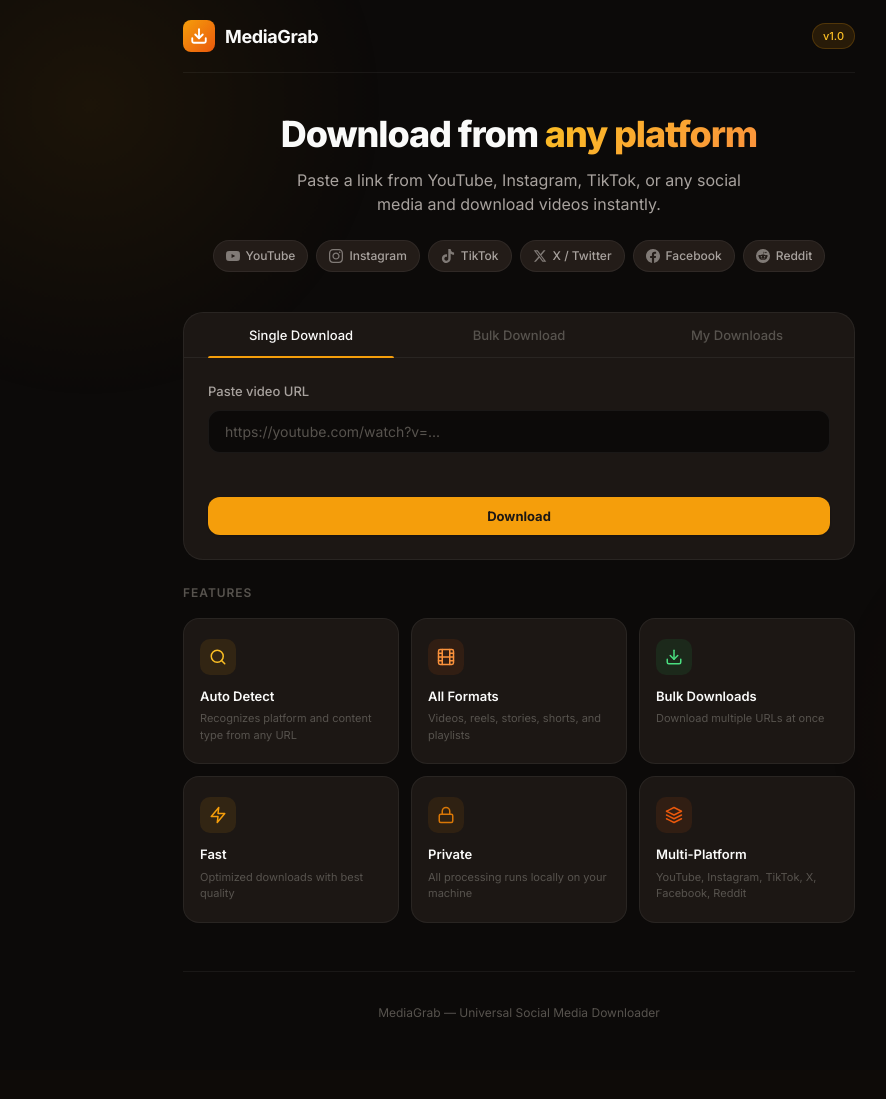
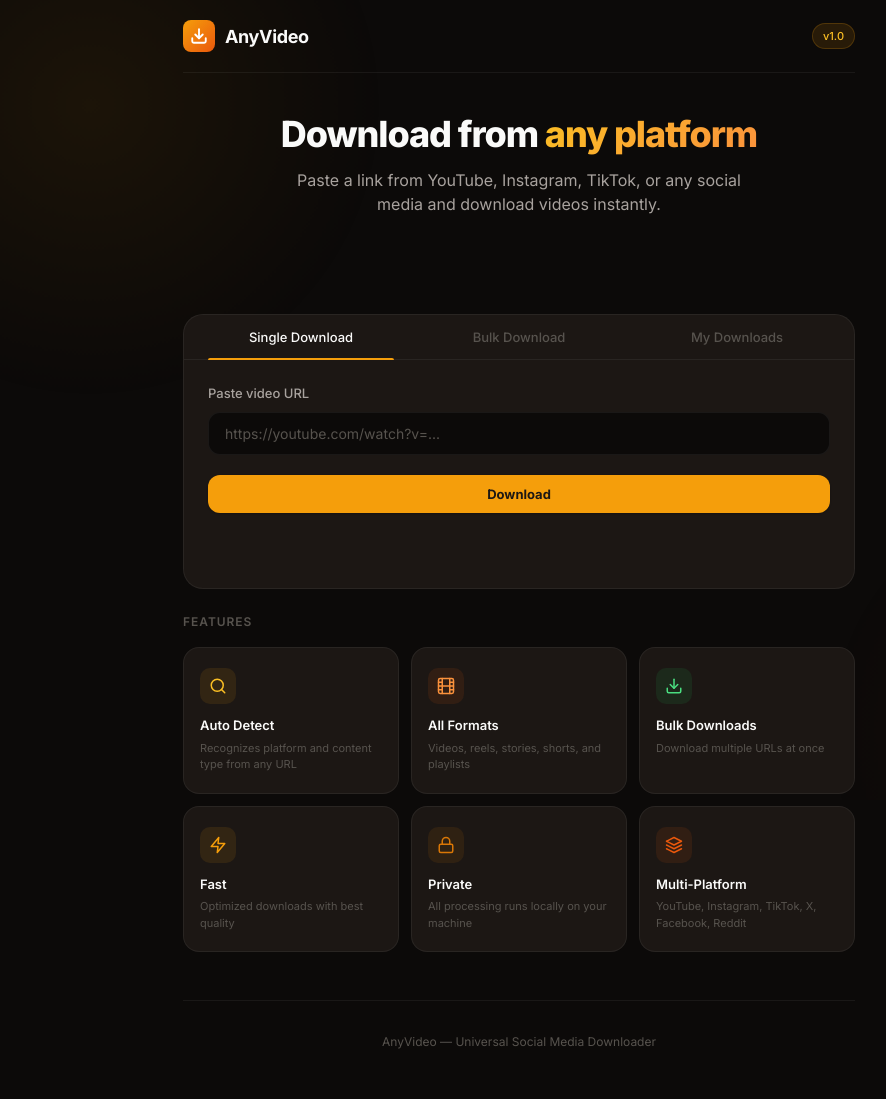
Before and after one commit to Flute22/video_downloader, a Flask app: page /app in a window 1280 px wide. Shown: the whole page, without its empty margins (121-1007 px from the left). Before the commit the page ends 1017 px from the top, so only its background shows below. Run offline with Flask 3, Linux system fonts and the light colour scheme; some libraries are stand-ins or nearby versions.

Commit message:
fix the name of app

```diff
--- a/build_action.py
+++ b/build_action.py
@@ -12,6 +12,6 @@ PyInstaller.__main__.run([
     'desktop_app.py',
     '--onefile',
     '--windowed',
-    '--name=MediaGrab',
+    '--name=AnyVideo',
     f'--add-data={custom_tkinter_path}{separator}customtkinter'
 ])
--- a/templates/index.html
+++ b/templates/index.html
@@ -3,7 +3,7 @@
 <head>
     <meta charset="UTF-8">
     <meta name="viewport" content="width=device-width, initial-scale=1.0">
-    <title>MediaGrab - Social Media Downloader</title>
+    <title>AnyVideo - Social Media Downloader</title>
     <link rel="preconnect" href="https://fonts.googleapis.com">
     <link href="https://fonts.googleapis.com/css2?family=Inter:wght@300;400;500;600;700;800&display=swap" rel="stylesheet">
     <style>
@@ -576,7 +576,7 @@
                         <line x1="12" y1="15" x2="12" y2="3"/>
                     </svg>
                 </div>
-                <span class="navbar-title">MediaGrab</span>
+                <span class="navbar-title">AnyVideo</span>
             </div>
             <span class="navbar-badge">v1.0</span>
         </nav>
@@ -585,32 +585,7 @@
         <section class="hero">
             <h1>Download from <span>any platform</span></h1>
             <p>Paste a link from YouTube, Instagram, TikTok, or any social media and download videos instantly.</p>
-            <div class="platforms">
-                <span class="pill">
-                    <svg viewBox="0 0 24 24" fill="currentColor"><path d="M23.498 6.186a3.016 3.016 0 0 0-2.122-2.136C19.505 3.545 12 3.545 12 3.545s-7.505 0-9.377.505A3.017 3.017 0 0 0 .502 6.186C0 8.07 0 12 0 12s0 3.93.502 5.814a3.016 3.016 0 0 0 2.122 2.136c1.871.505 9.376.505 9.376.505s7.505 0 9.377-.505a3.015 3.015 0 0 0 2.122-2.136C24 15.93 24 12 24 12s0-3.93-.502-5.814zM9.545 15.568V8.432L15.818 12l-6.273 3.568z"/></svg>
-                    YouTube
-                </span>
-                <span class="pill">
-                    <svg viewBox="0 0 24 24" fill="currentColor"><path d="M12 2.163c3.204 0 3.584.012 4.85.07 3.252.148 4.771 1.691 4.919 4.919.058 1.265.069 1.645.069 4.849 0 3.205-.012 3.584-.069 4.849-.149 3.225-1.664 4.771-4.919 4.919-1.266.058-1.644.07-4.85.07-3.204 0-3.584-.012-4.849-.07-3.26-.149-4.771-1.699-4.919-4.92-.058-1.265-.07-1.644-.07-4.849 0-3.204.013-3.583.07-4.849.149-3.227 1.664-4.771 4.919-4.919 1.266-.057 1.645-.069 4.849-.069zm0-2.163c-3.259 0-3.667.014-4.947.072-4.358.2-6.78 2.618-6.98 6.98-.059 1.281-.073 1.689-.073 4.948 0 3.259.014 3.668.072 4.948.2 4.358 2.618 6.78 6.98 6.98 1.281.058 1.689.072 4.948.072 3.259 0 3.668-.014 4.948-.072 4.354-.2 6.782-2.618 6.979-6.98.059-1.28.073-1.689.073-4.948 0-3.259-.014-3.667-.072-4.947-.196-4.354-2.617-6.78-6.979-6.98-1.281-.059-1.69-.073-4.949-.073zm0 5.838c-3.403 0-6.162 2.759-6.162 6.162s2.759 6.163 6.162 6.163 6.162-2.759 6.162-6.163c0-3.403-2.759-6.162-6.162-6.162zm0 10.162c-2.209 0-4-1.79-4-4 0-2.209 1.791-4 4-4s4 1.791 4 4c0 2.21-1.791 4-4 4zm6.406-11.845c-.796 0-1.441.645-1.441 1.44s.645 1.44 1.441 1.44c.795 0 1.439-.645 1.439-1.44s-.644-1.44-1.439-1.44z"/></svg>
-                    Instagram
-                </span>
-                <span class="pill">
-                    <svg viewBox="0 0 24 24" fill="currentColor"><path d="M12.525.02c1.31-.02 2.61-.01 3.91-.02.08 1.53.63 3.09 1.75 4.17 1.12 1.11 2.7 1.62 4.24 1.79v4.03c-1.44-.05-2.89-.35-4.2-.97-.57-.26-1.1-.59-1.62-.93-.01 2.92.01 5.84-.02 8.75-.08 1.4-.54 2.79-1.35 3.94-1.31 1.92-3.58 3.17-5.91 3.21-1.43.08-2.86-.31-4.08-1.03-2.02-1.19-3.44-3.37-3.65-5.71-.02-.5-.03-1-.01-1.49.18-1.9 1.12-3.72 2.58-4.96 1.66-1.44 3.98-2.13 6.15-1.72.02 1.48-.04 2.96-.04 4.44-.99-.32-2.15-.23-3.02.37-.63.41-1.11 1.04-1.36 1.75-.21.51-.15 1.07-.14 1.61.24 1.64 1.82 3.02 3.5 2.87 1.12-.01 2.19-.66 2.77-1.61.19-.33.4-.67.41-1.06.1-1.79.06-3.57.07-5.36.01-4.03-.01-8.05.02-12.07z"/></svg>
-                    TikTok
-                </span>
-                <span class="pill">
-                    <svg viewBox="0 0 24 24" fill="currentColor"><path d="M18.244 2.25h3.308l-7.227 8.26 8.502 11.24H16.17l-5.214-6.817L4.99 21.75H1.68l7.73-8.835L1.254 2.25H8.08l4.713 6.231zm-1.161 17.52h1.833L7.084 4.126H5.117z"/></svg>
-                    X / Twitter
-                </span>
-                <span class="pill">
-                    <svg viewBox="0 0 24 24" fill="currentColor"><path d="M24 12.073c0-6.627-5.373-12-12-12s-12 5.373-12 12c0 5.99 4.388 10.954 10.125 11.854v-8.385H7.078v-3.47h3.047V9.43c0-3.007 1.792-4.669 4.533-4.669 1.312 0 2.686.235 2.686.235v2.953H15.83c-1.491 0-1.956.925-1.956 1.874v2.25h3.328l-.532 3.47h-2.796v8.385C19.612 23.027 24 18.062 24 12.073z"/></svg>
-                    Facebook
-                </span>
-                <span class="pill">
-                    <svg viewBox="0 0 24 24" fill="currentColor"><path d="M12 0A12 12 0 0 0 0 12a12 12 0 0 0 12 12 12 12 0 0 0 12-12A12 12 0 0 0 12 0zm5.01 4.744c.688 0 1.25.561 1.25 1.249a1.25 1.25 0 0 1-2.498.056l-2.597-.547-.8 3.747c1.824.07 3.48.632 4.674 1.488.308-.309.73-.491 1.207-.491.968 0 1.754.786 1.754 1.754 0 .716-.435 1.333-1.01 1.614a3.111 3.111 0 0 1 .042.52c0 2.694-3.13 4.87-7.004 4.87-3.874 0-7.004-2.176-7.004-4.87 0-.183.015-.366.043-.534A1.748 1.748 0 0 1 4.028 12c0-.968.786-1.754 1.754-1.754.463 0 .898.196 1.207.49 1.207-.883 2.878-1.43 4.744-1.487l.885-4.182a.342.342 0 0 1 .14-.197.35.35 0 0 1 .238-.042l2.906.617a1.214 1.214 0 0 1 1.108-.701zM9.25 12C8.561 12 8 12.562 8 13.25c0 .687.561 1.248 1.25 1.248.687 0 1.248-.561 1.248-1.249 0-.688-.561-1.249-1.249-1.249zm5.5 0c-.687 0-1.248.561-1.248 1.25 0 .687.561 1.248 1.249 1.248.688 0 1.249-.561 1.249-1.249 0-.687-.562-1.249-1.25-1.249zm-5.466 3.99a.327.327 0 0 0-.231.094.33.33 0 0 0 0 .463c.842.842 2.484.913 2.961.913.477 0 2.105-.056 2.961-.913a.361.361 0 0 0 .029-.463.33.33 0 0 0-.464 0c-.547.533-1.684.73-2.512.73-.828 0-1.979-.196-2.512-.73a.326.326 0 0 0-.232-.095z"/></svg>
-                    Reddit
-                </span>
-            </div>
+            <div class="platforms" style="min-height: 34px;"></div>
         </section>
 
         <!-- Main card -->
@@ -623,10 +598,9 @@
 
             <div class="tab-body">
                 <!-- Single -->
-                <div id="panel-single" class="tab-panel active">
+                <div id="panel-single" class="tab-panel active" style="min-height: 180px;">
                     <label for="single-url">Paste video URL</label>
                     <input id="single-url" class="input" type="url" placeholder="https://youtube.com/watch?v=..." spellcheck="false" autocomplete="off" />
-                    <div id="detected-platform" class="detected"></div>
                     <div class="btn-row">
                         <button id="btn-single" class="btn btn-primary btn-full" onclick="downloadSingle()">
                             <span id="single-spinner" class="spinner"></span>
@@ -720,7 +694,7 @@
 
         <!-- Footer -->
         <footer class="footer">
-            <p>MediaGrab &mdash; Universal Social Media Downloader</p>
+            <p>AnyVideo &mdash; Universal Social Media Downloader</p>
         </footer>
     </div>
 
@@ -757,26 +731,7 @@
             container.innerHTML = `<div class="inline-status ${type}">${message.replace(/\n/g, '<br>')}</div>`;
         }
 
-        /* ---- Platform detection ---- */
-        const platformMap = {
-            'youtube.com': 'YouTube', 'youtu.be': 'YouTube',
-            'instagram.com': 'Instagram', 'tiktok.com': 'TikTok',
-            'twitter.com': 'X / Twitter', 'x.com': 'X / Twitter',
-            'facebook.com': 'Facebook', 'fb.watch': 'Facebook',
-            'reddit.com': 'Reddit', 'twitch.tv': 'Twitch'
-        };
 
-        document.getElementById('single-url').addEventListener('input', function () {
-            const url = this.value.toLowerCase();
-            const chip = document.getElementById('detected-platform');
-            const match = Object.keys(platformMap).find(k => url.includes(k));
-            if (match && url.trim()) {
-                chip.textContent = 'Detected: ' + platformMap[match];
-                chip.classList.add('visible');
-            } else {
-                chip.classList.remove('visible');
-            }
-        });
 
         document.getElementById('single-url').addEventListener('keydown', e => {
             if (e.key === 'Enter') downloadSingle();
```
Also changed, not shown: desktop_app.py (+5 -5 lines), website/index.html (+13 -13 lines), 1 other file.
